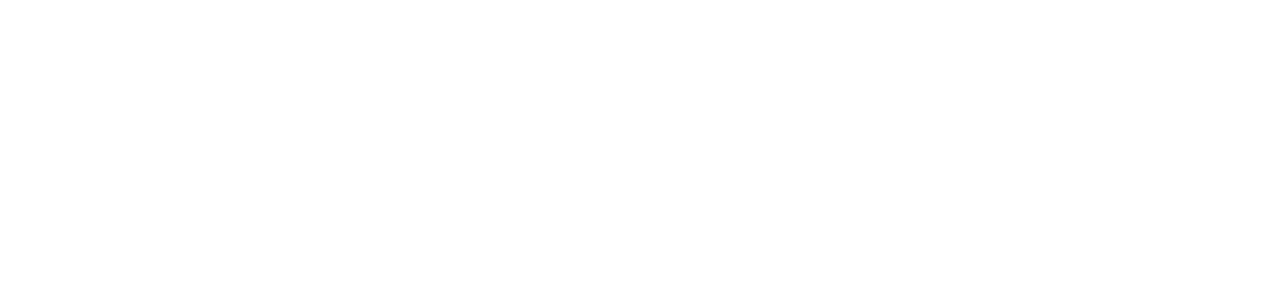
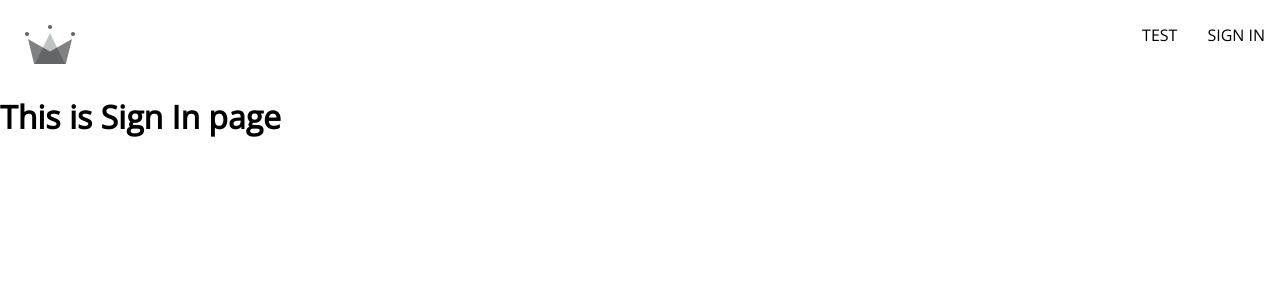
Before and after one commit to MiUlon/crwn-clothing, a React (Create React App) app: page /sign-in in a window 1280 px wide. Before the commit this address had no page. Shown: the top 300 px of the page. Built offline with nearby package versions, Linux system fonts and the light colour scheme.

Commit message:
adding Sign In component and Firebase

```diff
--- a/package.json
+++ b/package.json
@@ -6,6 +6,7 @@
     "@testing-library/jest-dom": "^5.16.5",
     "@testing-library/react": "^13.4.0",
     "@testing-library/user-event": "^13.5.0",
+    "firebase": "^9.23.0",
     "react": "^18.2.0",
     "react-dom": "^18.2.0",
     "react-router-dom": "^6.13.0",
--- a/src/App.js
+++ b/src/App.js
@@ -1,6 +1,7 @@
 import Home from './routes/home/home.component';
+import Navigation from './routes/navigation/navigation.component';
+import SignIn from './routes/sign-in/sign-in.component';
 import { Routes, Route } from 'react-router-dom';
-import Navigation from './routes/navigation/navigation.component';
 
 const App = () => {
 
@@ -17,6 +18,7 @@
       <Route path='/' element={<Navigation />}>
         <Route index element={<Home />}/>
         <Route path='test' element={<Test />}/>
+        <Route path='sign-in' element={<SignIn />} />
       </Route>
     </Routes>
   );
--- a/src/routes/navigation/navigation.component.jsx
+++ b/src/routes/navigation/navigation.component.jsx
@@ -11,8 +11,11 @@
                     <CrwnLogo className='logo'/>
                 </Link>
                 <div className='nav-links-container'>
-                    <Link className='nav-link' to='test'>
+                    <Link className='nav-link' to='/test'>
                         TEST
+                    </Link>
+                    <Link className='nav-link' to ='/sign-in'>
+                        SIGN IN
                     </Link>
                 </div>
             </div>
--- /dev/null
+++ b/src/routes/sign-in/sign-in.component.jsx
@@ -0,0 +1,9 @@
+const SignIn = () => {
+    return (
+        <div>
+            <h1>This is Sign In page</h1>
+        </div>
+    )
+}
+
+export default SignIn;
```
Also changed, not shown: 1 other file (tests, documents, lock files or other folders).
